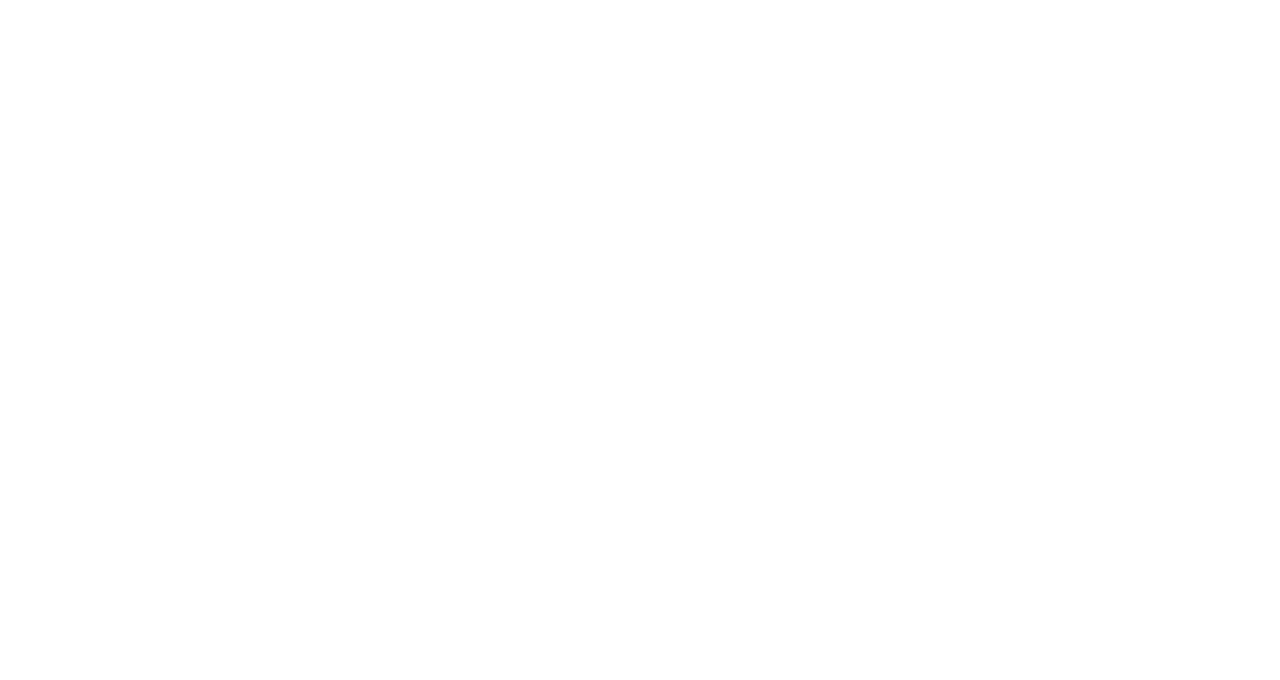
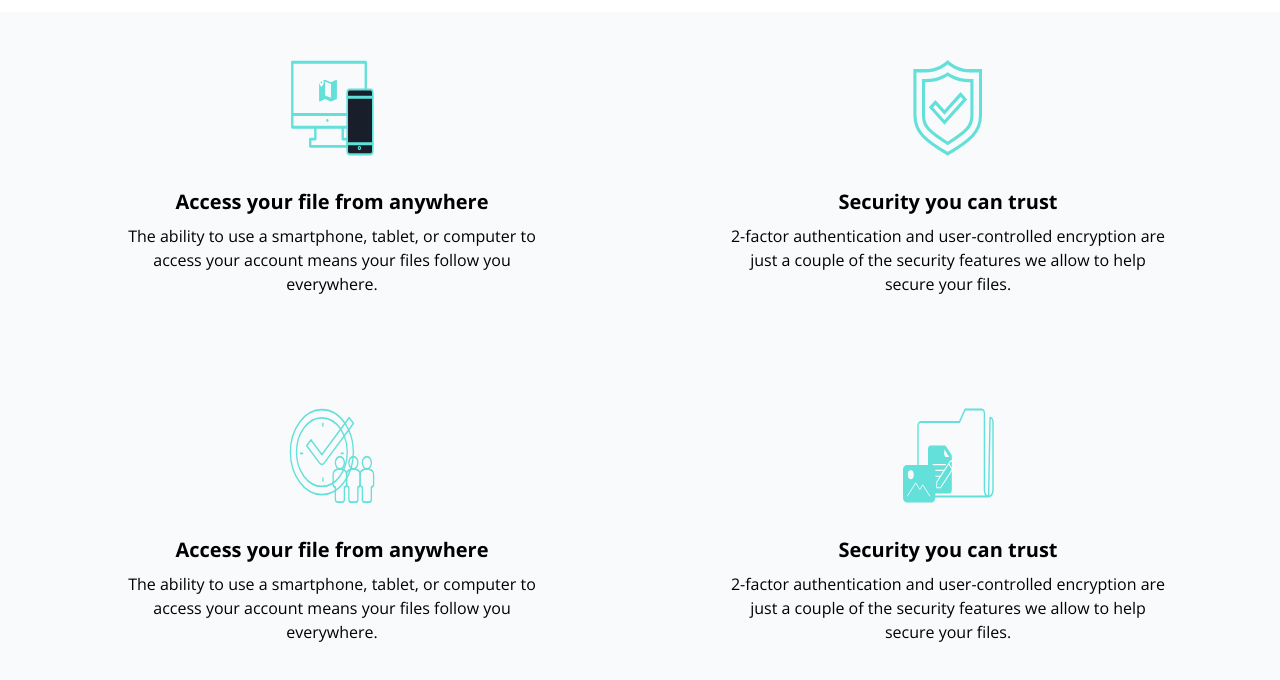
Before and after one commit to Satish9047/tailwind-projects, a React (Vite) app in the folder fylo-website/: page / in a window 1280 px wide. Shown: the part 1278-1958 px from the top of the page. Before the commit the page ends 1290 px from the top, so only its background shows below. Built offline with nearby package versions, Linux system fonts and the light colour scheme.

Commit message:
add features section

```diff
--- a/fylo-website/src/App.tsx
+++ b/fylo-website/src/App.tsx
@@ -1,3 +1,4 @@
+import Features from "./sections/Features";
 import Header from "./sections/Header";
 import Hero from "./sections/Hero";
 
@@ -6,6 +7,7 @@
     <>
       <Header />
       <Hero />
+      <Features />
     </>
   );
 }
--- /dev/null
+++ b/fylo-website/src/sections/Features.tsx
@@ -0,0 +1,74 @@
+const Features = () => {
+  return (
+    <section id="features" className="pt-12 bg-gray-50 dark:bg-darkBlue1">
+      {/* features container */}
+      <div className="container mx-auto px-6 pb-32">
+        {/* row 1 */}
+        <div className="flex flex-col space-y-24 text-center md:flex-row md:space-y-0">
+          {/* item 1 */}
+          <div className="flex flex-col items-center space-y-2 md:w-1/2">
+            <div className="flex item-center justify-center h-24 mb-6">
+              <img src="images/icon-access-anywhere.svg" alt="anywhere icon" />
+            </div>
+
+            <h3 className="text-xl font-bold">
+              Access your file from anywhere
+            </h3>
+            <p className="max-w-md">
+              The ability to use a smartphone, tablet, or computer to access
+              your account means your files follow you everywhere.
+            </p>
+          </div>
+
+          {/* item 2 */}
+          <div className="flex flex-col items-center space-y-2 md:w-1/2">
+            <div className="flex item-center justify-center h-24 mb-6">
+              <img src="images/icon-security.svg" alt="anywhere icon" />
+            </div>
+
+            <h3 className="text-xl font-bold">Security you can trust</h3>
+            <p className="max-w-md">
+              2-factor authentication and user-controlled encryption are just a
+              couple of the security features we allow to help secure your
+              files.
+            </p>
+          </div>
+        </div>
+
+        {/* row 2 */}
+        <div className="flex flex-col mt-28 space-y-24 text-center md:flex-row md:space-y-0">
+          {/* item 3 */}
+          <div className="flex flex-col items-center space-y-2 md:w-1/2">
+            <div className="flex item-center justify-center h-24 mb-6">
+              <img src="images/icon-collaboration.svg" alt="anywhere icon" />
+            </div>
+
+            <h3 className="text-xl font-bold">
+              Access your file from anywhere
+            </h3>
+            <p className="max-w-md">
+              The ability to use a smartphone, tablet, or computer to access
+              your account means your files follow you everywhere.
+            </p>
+          </div>
+
+          {/* item 4 */}
+          <div className="flex flex-col items-center space-y-2 md:w-1/2">
+            <div className="flex item-center justify-center h-24 mb-6">
+              <img src="images/icon-any-file.svg" alt="anywhere icon" />
+            </div>
+
+            <h3 className="text-xl font-bold">Security you can trust</h3>
+            <p className="max-w-md">
+              2-factor authentication and user-controlled encryption are just a
+              couple of the security features we allow to help secure your
+              files.
+            </p>
+          </div>
+        </div>
+      </div>
+    </section>
+  );
+};
+
+export default Features;
--- a/fylo-website/src/sections/Hero.tsx
+++ b/fylo-website/src/sections/Hero.tsx
@@ -1,5 +1,3 @@
-import React from "react";
-
 const Hero = () => {
   return (
     <section
```
